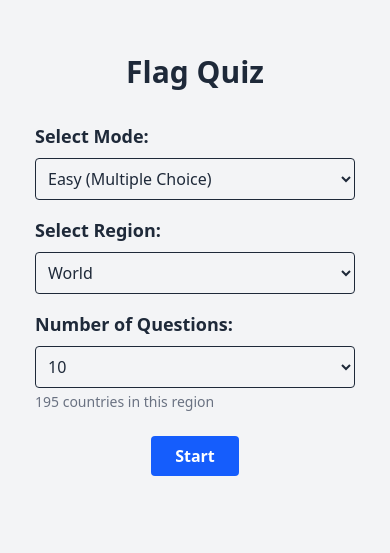
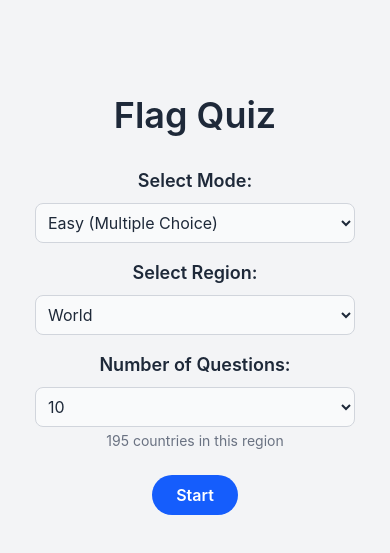
Before and after one commit to toyoshun/flag-quiz, a React (Vite) app: page / in a window 390 px wide. Shown: the part 157-710 px from the top of the page. Built offline with nearby package versions, Linux system fonts and the light colour scheme.

Commit message:
refactor: apply sleek responsive design

```diff
--- a/src/index.css
+++ b/src/index.css
@@ -1,12 +1,17 @@
 @import 'tailwindcss';
+
+body {
+  @apply font-sans bg-gray-50 text-gray-900;
+  font-family: -apple-system, BlinkMacSystemFont, "Helvetica Neue", "Segoe UI", Roboto, Oxygen, Ubuntu, Cantarell, "Open Sans", sans-serif;
+}
 
 /* --- Start Screen --- */
 .start-container {
-  @apply flex flex-col items-center justify-center min-h-screen px-4;
+  @apply flex flex-col items-center justify-center min-h-screen px-4 mx-auto max-w-md bg-white/70 backdrop-blur rounded-xl shadow-lg p-6 sm:p-8;
 }
 
 .start-title {
-  @apply mb-8 text-3xl font-bold;
+  @apply mb-8 text-4xl font-semibold text-gray-800;
 }
 
 .select-group {
@@ -22,15 +27,15 @@
 }
 
 .select-input {
-  @apply w-full p-2 border rounded;
+  @apply w-full p-2 border border-gray-300 rounded-lg bg-gray-50;
 }
 
 .start-button {
-  @apply px-6 py-2 font-semibold text-white transition bg-blue-600 rounded hover:bg-blue-700;
+  @apply px-6 py-2 font-semibold text-white transition-colors bg-blue-600 rounded-full hover:bg-blue-700;
 }
 
 .resume-button {
-  @apply px-6 py-2 font-semibold text-white transition bg-green-600 rounded hover:bg-green-700;
+  @apply px-6 py-2 font-semibold text-white transition-colors bg-green-600 rounded-full hover:bg-green-700;
 }
 
 /* --- Quiz Screen --- */
@@ -39,12 +44,11 @@
 }
 
 .input-main {
-  @apply w-full p-2 text-lg border rounded;
+  @apply w-full p-2 text-lg border border-gray-300 rounded-lg bg-gray-50;
 }
 
 .btn-option {
-  @apply w-full max-w-[320px] mx-auto px-4 py-2 text-lg text-gray-800 bg-white border
-         border-blue-500 rounded shadow hover:bg-blue-100 transition text-center;
+  @apply w-full max-w-[320px] mx-auto px-4 py-2 text-lg text-gray-800 bg-white border border-blue-500 rounded-full shadow hover:bg-blue-100 transition text-center;
 }
 
 /* --- Feedback Screen --- */
@@ -63,11 +67,11 @@
 
 /* --- Common --- */
 .screen-wrapper {
-  @apply relative flex flex-col items-center justify-center min-h-screen px-4 bg-gray-100;
+  @apply relative flex flex-col items-center justify-center min-h-screen px-4 mx-auto max-w-screen-md text-center bg-gray-100 pt-20 sm:pt-24;
 }
 
 .flag-image {
-  @apply object-contain h-40 w-auto mb-4 bg-blue-50 border border-gray-200 shadow mx-auto;
+  @apply object-contain h-40 w-auto mb-4 bg-blue-50 border border-gray-200 shadow rounded-lg mx-auto;
 }
 
 .btn-main {
@@ -79,7 +83,7 @@
 }
 
 .btn-quit-top {
-  @apply absolute top-4 right-4 px-3 py-1 font-semibold text-white transition bg-red-600 rounded hover:bg-red-700;
+  @apply absolute top-4 right-4 sm:top-6 sm:right-6 px-3 py-1 font-semibold text-white transition bg-red-600 rounded hover:bg-red-700;
 }
 
 .heading-main {
```
